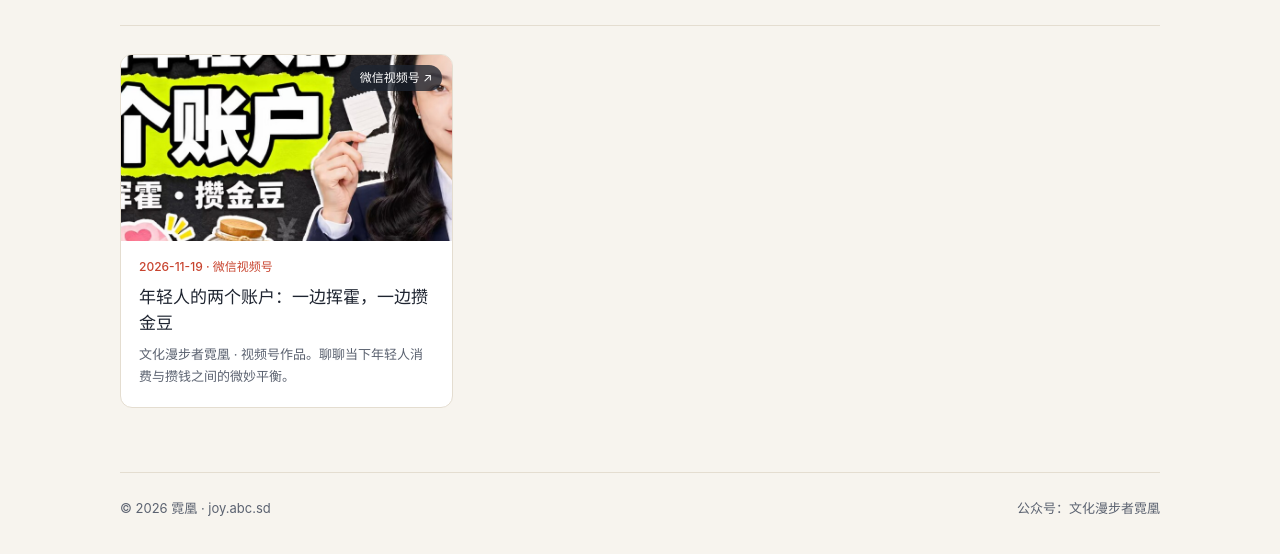
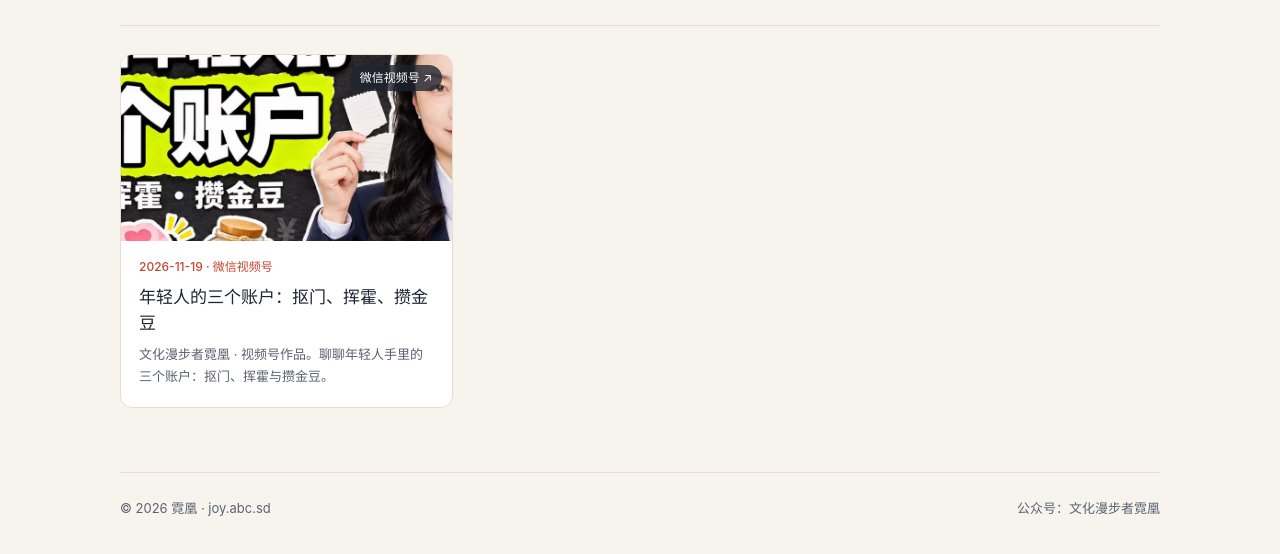
Before and after one commit to Joyzhang0923/joyzhang0923.github.io, a plain HTML site: page videos/index.html in a window 1280 px wide. Shown: the part 248-802 px from the top of the page. Drawn offline with Linux system fonts and the light colour scheme.

Commit message:
Fix video title: 年轻人的三个账户：抠门、挥霍、攒金豆

```diff
--- a/videos/index.html
+++ b/videos/index.html
@@ -39,10 +39,10 @@
       // 每次上线新视频，只需在下面数组里新增一条即可
       const VIDEOS = [
         {
-          title: "年轻人的两个账户：一边挥霍，一边攒金豆",
+          title: "年轻人的三个账户：抠门、挥霍、攒金豆",
           platform: "微信视频号",
           date: "2026-11-19",
-          desc: "文化漫步者霓凰 · 视频号作品。聊聊当下年轻人消费与攒钱之间的微妙平衡。",
+          desc: "文化漫步者霓凰 · 视频号作品。聊聊年轻人手里的三个账户：抠门、挥霍与攒金豆。",
           cover: "covers/2026-11-19-video1.jpg",
           url: "https://weixin.qq.com/sph/A77C3Hu34n"
         }
```
